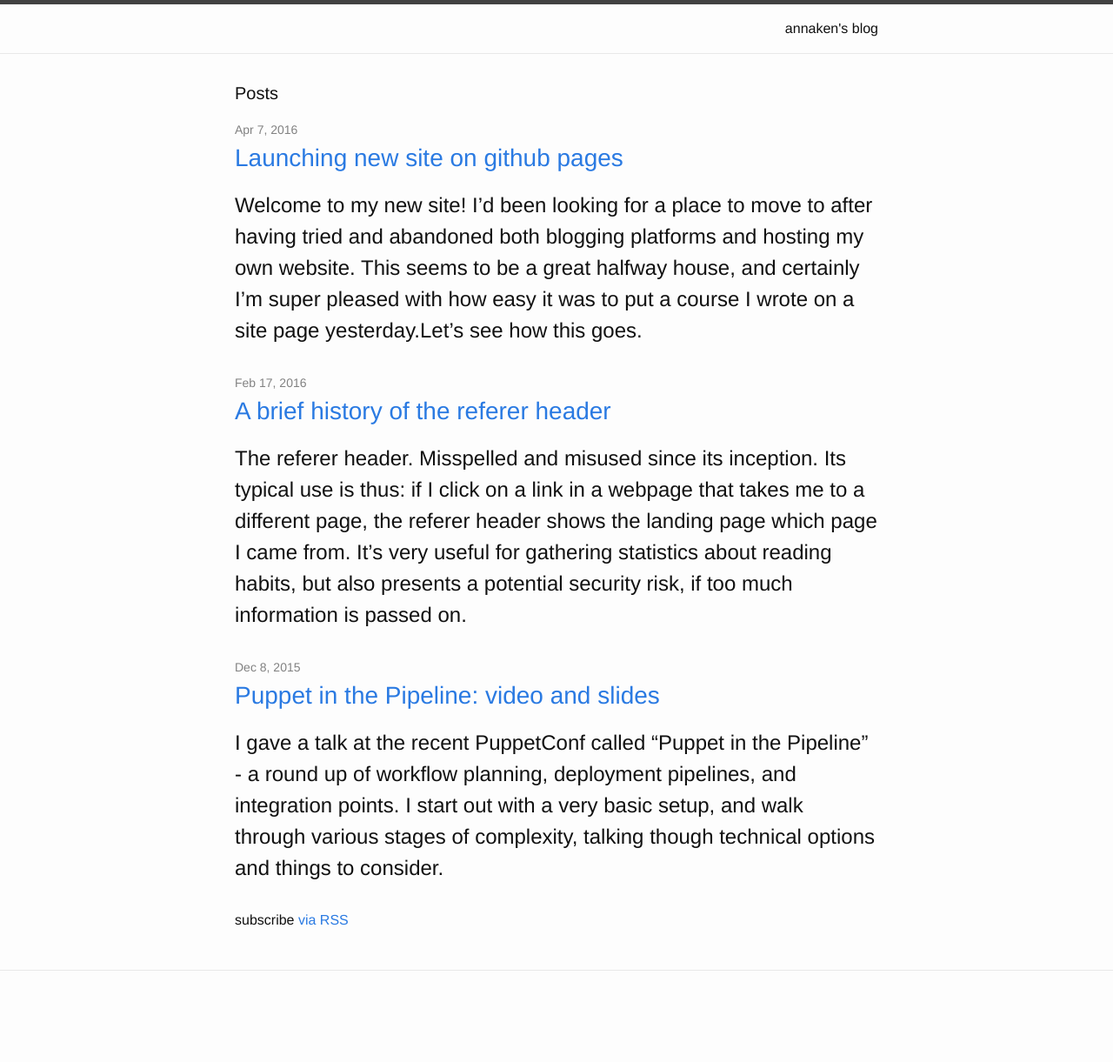
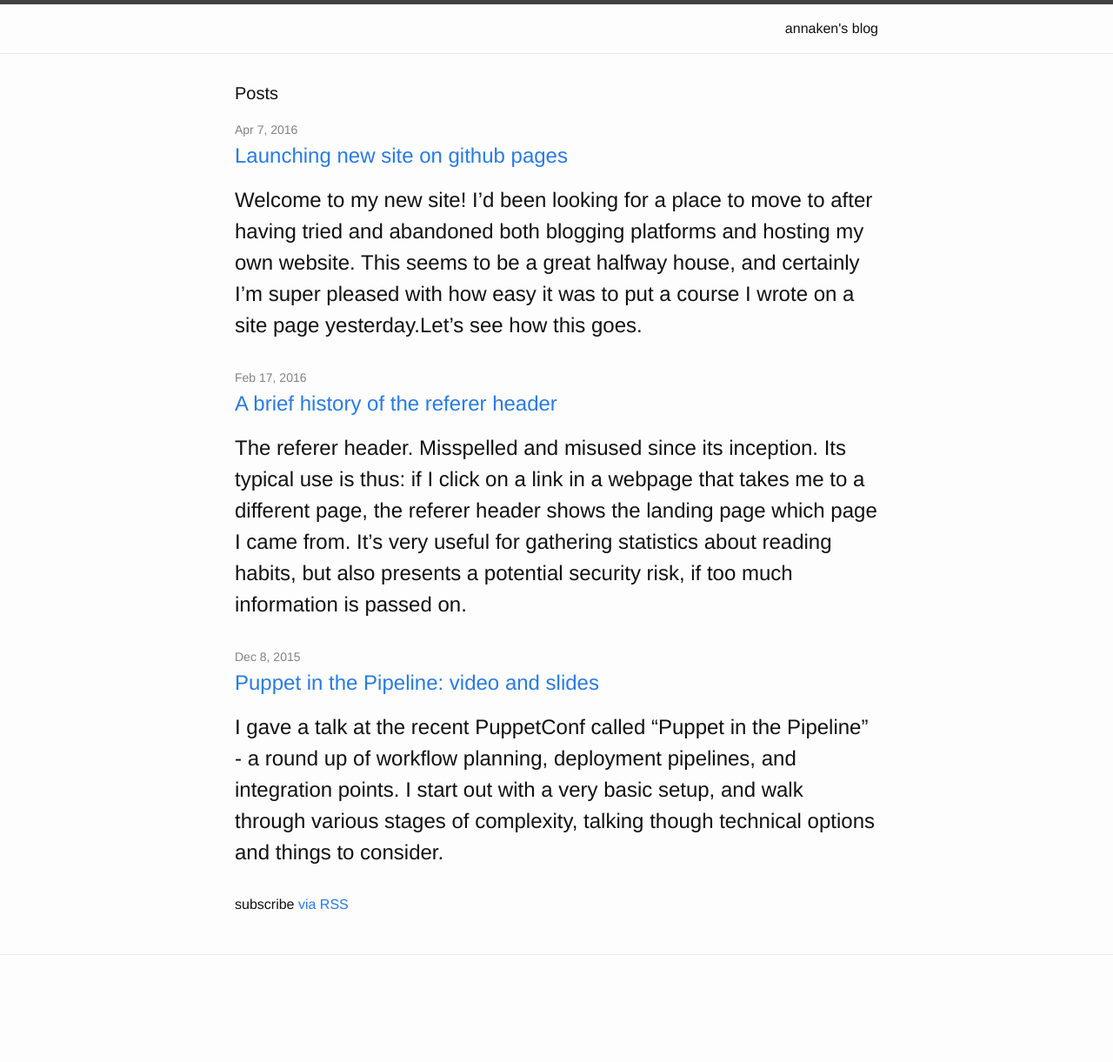
Before and after one commit to annaken/annaken.github.io, a Jekyll site: the page built from index.html, in a window 1280 px wide. Shown: the whole page at 87% size. Built offline with Jekyll 4.4.1, drawn with Linux system fonts in a browser that asks for light colours.

Commit message:
Messing with css

```diff
--- a/_sass/_layout.scss
+++ b/_sass/_layout.scss
@@ -191,10 +191,13 @@
 
 .post-link {
     display: block;
-    font-size: 28px;
+    font-size: 24px;
 }
 
-
+.post-preview {
+    display: block;
+    font-size: 16px;
+}
 
 /**
  * Posts
--- a/index.html
+++ b/index.html
@@ -14,7 +14,7 @@ title: annaken's blog
 
         <h2>
           <a class="post-link" href="{{ post.url | prepend: site.baseurl }}">{{ post.title }}</a>
-          <p>{{ post.excerpt }}</p>
+          <p class="post-preview">{{ post.excerpt }}</p>
         </h2>
       </li>
     {% endfor %}
```
